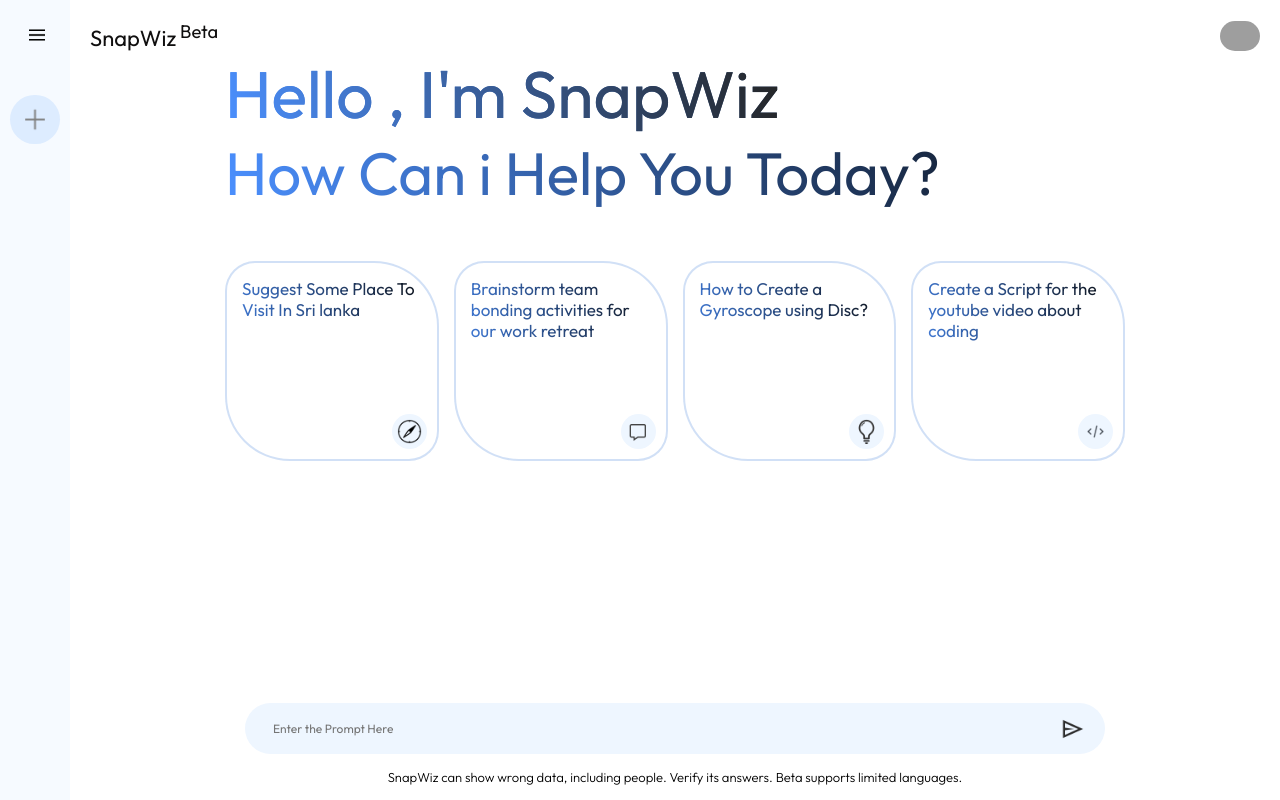
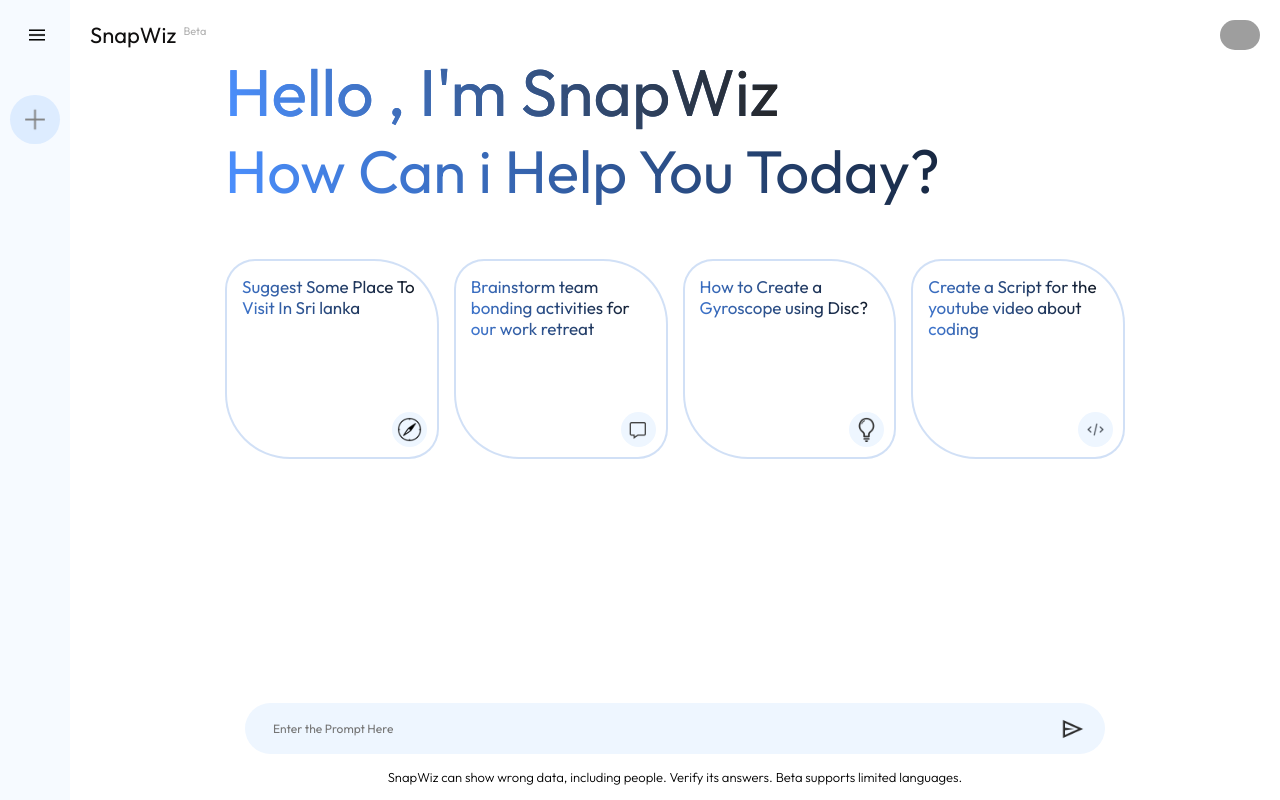
Before and after one commit to SejasAi2004/SnapWiz-Ai, a React (Vite) app: page / in a window 1280 px wide. Built offline with nearby package versions, Linux system fonts and the light colour scheme; grey boxes are pictures that could not be loaded.

Commit message:
Update main.css

```diff
--- a/src/components/main/main.css
+++ b/src/components/main/main.css
@@ -304,3 +304,9 @@
   border-radius: 40px;
   border: 5px solid #e7f0ff;
 }
+sup {
+  font-size: 11px;
+  margin-top: -40px;
+  color: #b1b1b1;
+  margin-left: 05px;
+}
```
